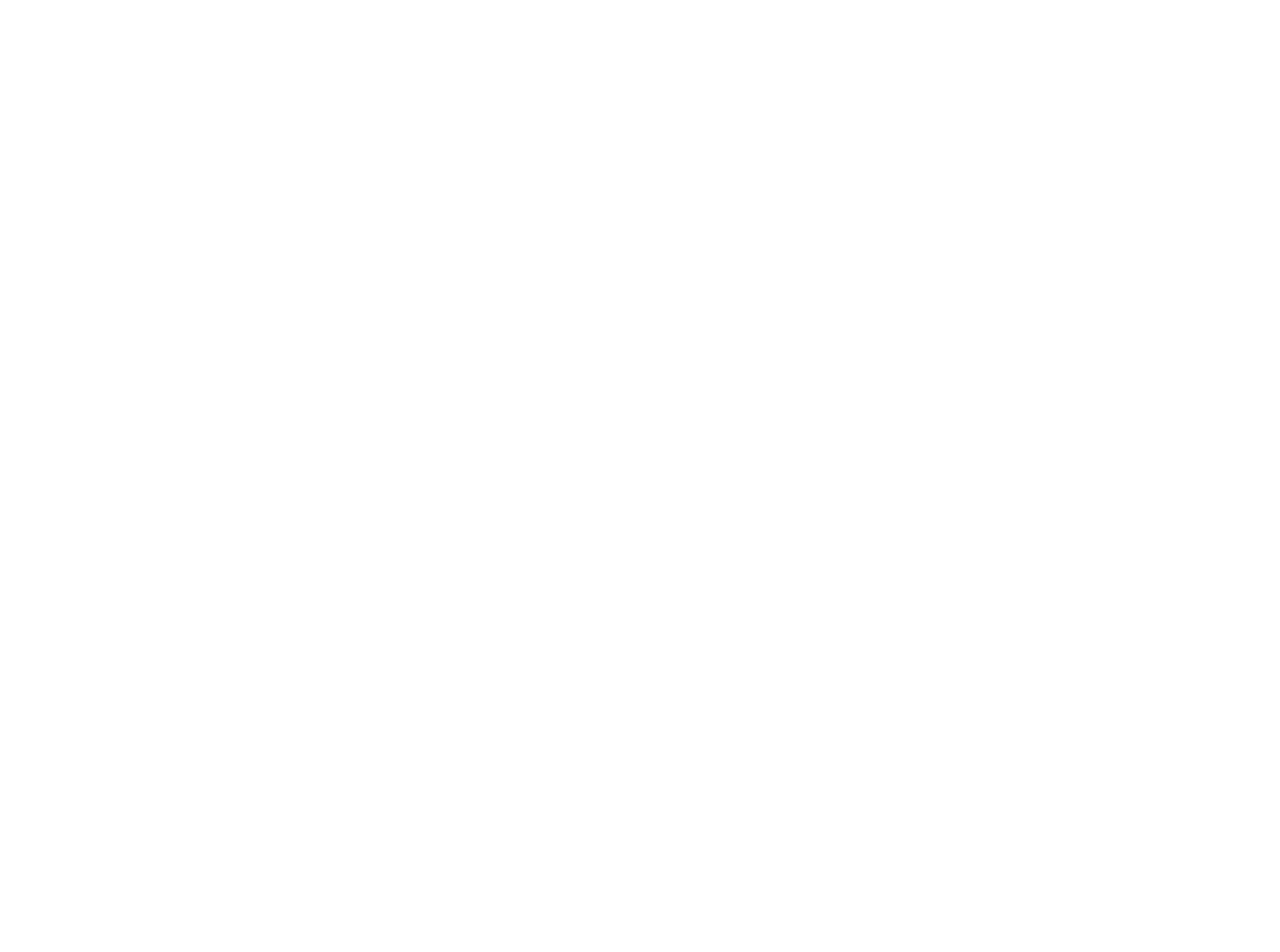
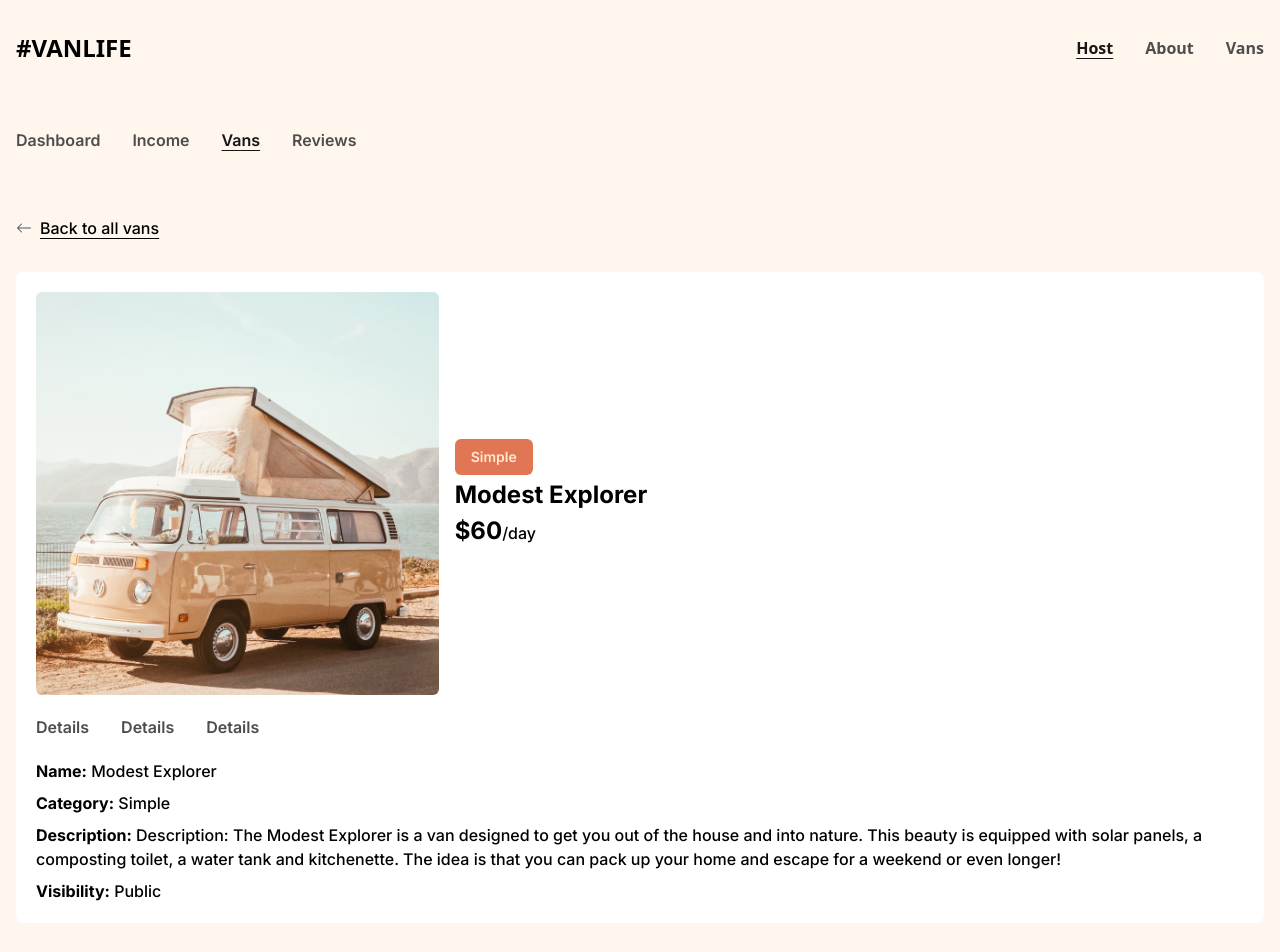
Before and after one commit to CalebCupul/vanlife, a React (Vite) app: page /host/vans/1 in a window 1280 px wide. Before the commit this address had no page. Shown: the top 952 px of the page. Before the commit the page ends 800 px from the top, so only its background shows below. Built offline with nearby package versions, Linux system fonts and the light colour scheme; what miragejs would draw is missing.

Commit message:
feat: add hostVans and HostVanDetail components

```diff
--- a/src/App.jsx
+++ b/src/App.jsx
@@ -11,6 +11,8 @@ import Dashboard from "./pages/Host/Dashboard";
 import Reviews from "./pages/Host/Reviews";
 import Income from "./pages/Host/Income";
 import HostLayout from "./components/HostLayout";
+import HostVans from "./pages/Host/HostVans";
+import HostVanDetail from "./pages/Host/HostVanDetail";
 
 
 function App() {
@@ -28,8 +30,11 @@ function App() {
           <Route path="host" element={<HostLayout />} >
             <Route index element={<Dashboard />} />
             <Route path="reviews" element={<Reviews />} />
-            <Route path="vans" element={<Vans />} />
             <Route path="income" element={<Income />} />
+            <Route path="vans" element={<HostVans />} />
+            <Route path="vans/:id" element={<HostVanDetail />} />
+
+
           </Route>
 
         </Route>
--- a/src/components/HostLayout.jsx
+++ b/src/components/HostLayout.jsx
@@ -1,34 +1,35 @@
-import { Link, Outlet } from "react-router-dom";
+import { NavLink, Outlet } from "react-router-dom";
 
 function HostLayout() {
   return (
     <section className="font-inter bg-custom-orange-100">
       <header className="bg-custom-orange-100 px-4 py-8 flex justify-between text-inter">
         <nav className="text-custom-gray-100 font-semibold flex gap-8 items-center">
-          <Link
+          <NavLink
             to="/host"
-            className="hover:text-interactive-states-200 hover:underline hover:underline-offset-4 active:text-interactive-states-200 active:underline active:underline-offset-4"
+            end
+            className={ ({isActive}) => `${isActive ? 'text-interactive-states-200 underline underline-offset-4 ' : ''}hover:text-interactive-states-200 hover:underline hover:underline-offset-4` }
           >
             Dashboard
-          </Link>
-          <Link
+          </NavLink>
+          <NavLink
             to="/host/income"
-            className="hover:text-interactive-states-200 hover:underline hover:underline-offset-4 active:text-interactive-states-200 active:underline active:underline-offset-4"
+            className={ ({isActive}) => `${isActive ? 'text-interactive-states-200 underline underline-offset-4 ' : ''}hover:text-interactive-states-200 hover:underline hover:underline-offset-4` }
           >
             Income
-          </Link>
-          <Link
+          </NavLink>
+          <NavLink
             to="/host/vans"
-            className="hover:text-interactive-states-200 hover:underline hover:underline-offset-4 active:text-interactive-states-200 active:underline active:underline-offset-4"
+            className={ ({isActive}) => `${isActive ? 'text-interactive-states-200 underline underline-offset-4 ' : ''}hover:text-interactive-states-200 hover:underline hover:underline-offset-4` }
           >
             Vans
-          </Link>
-          <Link
+          </NavLink>
+          <NavLink
             to="/host/reviews"
-            className="hover:text-interactive-states-200 hover:underline hover:underline-offset-4 active:text-interactive-states-200 active:underline active:underline-offset-4"
+            className={ ({isActive}) => `${isActive ? 'text-interactive-states-200 underline underline-offset-4 ' : ''}hover:text-interactive-states-200 hover:underline hover:underline-offset-4` }
           >
             Reviews
-          </Link>
+          </NavLink>
         </nav>
       </header>
         <Outlet />
--- a/src/pages/Host/Dashboard.jsx
+++ b/src/pages/Host/Dashboard.jsx
@@ -1,6 +1,7 @@
 import { Outlet } from "react-router-dom";
 import starImage from "../../assets/star3.png";
 import testVanImage from "../../assets/image-55.png";
+
 
 function Dashboard() {
   return (
--- /dev/null
+++ b/src/pages/Host/HostVanDetail.jsx
@@ -0,0 +1,85 @@
+import testVanImage from "../../assets/image-55.png";
+
+function HostVanDetail() {
+  return (
+    <section className="font-inter bg-custom-orange-100 px-4 py-8">
+      <div className="flex items-center gap-2">
+        <svg
+          xmlns="http://www.w3.org/2000/svg"
+          width="16"
+          height="16"
+          fill="currentColor"
+          className="text-gray-600 bi bi-arrow-left"
+          viewBox="0 0 16 16"
+        >
+          <path
+            fillRule="evenodd"
+            d="M15 8a.5.5 0 0 0-.5-.5H2.707l3.147-3.146a.5.5 0 1 0-.708-.708l-4 4a.5.5 0 0 0 0 .708l4 4a.5.5 0 0 0 .708-.708L2.707 8.5H14.5A.5.5 0 0 0 15 8z"
+          />
+        </svg>
+        <span className="underline underline-offset-4">
+          <a href="/host/vans">Back to all vans</a>
+        </span>
+      </div>
+      <article className="bg-white mt-8 p-5 rounded-lg">
+        <div className="grid grid-cols-3">
+          <img className="rounded-md" src={testVanImage} alt="" />
+          <div className="col-span-2 flex flex-col gap-1 justify-center p-4">
+            <span
+              className={`w-fit py-2 capitalize px-4 bg-interactive-states-100 text-custom-orange-200 rounded-md font-semibold text-sm`}
+            >
+              Simple
+            </span>
+            <h1 className="font-bold text-2xl">Modest Explorer</h1>
+            <p>
+              <span className="font-bold text-2xl">$60</span>/day
+            </p>
+          </div>
+        </div>
+        <header className="mt-5">
+          <nav className="text-custom-gray-100 font-semibold flex gap-8 items-center">
+            <a
+              className="hover:text-interactive-states-200 hover:underline hover:underline-offset-4 hover:font-bold"
+              href="#"
+            >
+              Details
+            </a>
+            <a
+              className="hover:text-interactive-states-200 hover:underline hover:underline-offset-4 hover:font-bold"
+              href="#"
+            >
+              Details
+            </a>
+
+            <a
+              className="hover:text-interactive-states-200 hover:underline hover:underline-offset-4 hover:font-bold"
+              href="#"
+            >
+              Details
+            </a>
+          </nav>
+        </header>
+        <div className="mt-5 flex flex-col gap-2">
+            <p><strong>Name:</strong> Modest Explorer</p>
+            <p><strong>Category:</strong> Simple</p>
+            <p><strong>Description:</strong> Description: The Modest Explorer is a van designed to get you out of the house and into nature. This beauty is equipped with solar panels, a composting toilet, a water tank and kitchenette. The idea is that you can pack up your home and escape for a weekend or even longer!</p>
+            <p><strong>Visibility:</strong> Public</p>
+        </div>
+      </article>
+    </section>
+  );
+}
+
+export default HostVanDetail;
+
+// <span
+//           className={`mt-10 inline-block py-2 capitalize px-4 ${
+//             van.type === "simple"
+//               ? "bg-interactive-states-100"
+//               : van.type === "luxury"
+//                 ? "bg-interactive-states-200"
+//                 : "bg-interactive-states-300"
+//           } text-custom-orange-200 rounded-md font-semibold`}
+//         >
+//           {van.type}
+//         </span>
--- /dev/null
+++ b/src/pages/Host/HostVans.jsx
@@ -0,0 +1,40 @@
+import { useEffect, useState } from "react";
+import { Link } from "react-router-dom";
+
+function HostVans() {
+  const [hostVans, setHostVans] = useState([]);
+
+  useEffect(() => {
+    fetch("/api/host/vans")
+      .then((res) => res.json())
+      .then((data) => setHostVans(data.vans));
+  }, []);
+
+  const hostVansElements = hostVans.map((van) => (
+    <article
+      key={van.id}
+      className="flex justify-between py-4 px-6 bg-white rounded-lg place-items-center"
+    >
+      <Link to={`/host/vans/${van.id}`}>
+        <div className="flex gap-4 place-items-center">
+          <img className="w-16 rounded-lg" src={van.imageUrl} alt={van.name} />
+          <div>
+            <p className="text-xl font-semibold">{van.name}</p>
+            <p className="text-custom-gray-100">${van.price}/day</p>
+          </div>
+        </div>
+      </Link>
+    </article>
+  ));
+
+  return (
+    <section className="font-inter bg-custom-orange-100 px-4 py-6">
+      <h1 className="text-3xl font-bold">Your listed vans</h1>
+      <div className="bg-custom-orange-100 py-6">
+        <div className="flex flex-col gap-4 mt-4">{hostVansElements}</div>
+      </div>
+    </section>
+  );
+}
+
+export default HostVans;
--- a/src/server.js
+++ b/src/server.js
@@ -7,16 +7,17 @@ createServer({
     },
 
     seeds(server) {
-        server.create("van", { id: "1", name: "Modest Explorer", price: 60, description: "The Modest Explorer is a van designed to get you out of the house and into nature. This beauty is equipped with solar panels, a composting toilet, a water tank and kitchenette. The idea is that you can pack up your home and escape for a weekend or even longer!", imageUrl: "https://assets.scrimba.com/advanced-react/react-router/modest-explorer.png", type: "simple" })
-        server.create("van", { id: "2", name: "Beach Bum", price: 80, description: "Beach Bum is a van inspired by surfers and travelers. It was created to be a portable home away from home, but with some cool features in it you won't find in an ordinary camper.", imageUrl: "https://assets.scrimba.com/advanced-react/react-router/beach-bum.png", type: "rugged" })
-        server.create("van", { id: "3", name: "Reliable Red", price: 100, description: "Reliable Red is a van that was made for travelling. The inside is comfortable and cozy, with plenty of space to stretch out in. There's a small kitchen, so you can cook if you need to. You'll feel like home as soon as you step out of it.", imageUrl: "https://assets.scrimba.com/advanced-react/react-router/reliable-red.png", type: "luxury" })
-        server.create("van", { id: "4", name: "Dreamfinder", price: 65, description: "Dreamfinder is the perfect van to travel in and experience. With a ceiling height of 2.1m, you can stand up in this van and there is great head room. The floor is a beautiful glass-reinforced plastic (GRP) which is easy to clean and very hard wearing. A large rear window and large side windows make it really light inside and keep it well ventilated.", imageUrl: "https://assets.scrimba.com/advanced-react/react-router/dreamfinder.png", type: "simple" })
-        server.create("van", { id: "5", name: "The Cruiser", price: 120, description: "The Cruiser is a van for those who love to travel in comfort and luxury. With its many windows, spacious interior and ample storage space, the Cruiser offers a beautiful view wherever you go.", imageUrl: "https://assets.scrimba.com/advanced-react/react-router/the-cruiser.png", type: "luxury" })
-        server.create("van", { id: "6", name: "Green Wonder", price: 70, description: "With this van, you can take your travel life to the next level. The Green Wonder is a sustainable vehicle that's perfect for people who are looking for a stylish, eco-friendly mode of transport that can go anywhere.", imageUrl: "https://assets.scrimba.com/advanced-react/react-router/green-wonder.png", type: "rugged" })
+        server.create("van", { id: "1", name: "Modest Explorer", price: 60, description: "The Modest Explorer is a van designed to get you out of the house and into nature. This beauty is equipped with solar panels, a composting toilet, a water tank and kitchenette. The idea is that you can pack up your home and escape for a weekend or even longer!", imageUrl: "https://assets.scrimba.com/advanced-react/react-router/modest-explorer.png", type: "simple", hostId: "124" })
+        server.create("van", { id: "2", name: "Beach Bum", price: 80, description: "Beach Bum is a van inspired by surfers and travelers. It was created to be a portable home away from home, but with some cool features in it you won't find in an ordinary camper.", imageUrl: "https://assets.scrimba.com/advanced-react/react-router/beach-bum.png", type: "rugged", hostId: "123" })
+        server.create("van", { id: "3", name: "Reliable Red", price: 100, description: "Reliable Red is a van that was made for travelling. The inside is comfortable and cozy, with plenty of space to stretch out in. There's a small kitchen, so you can cook if you need to. You'll feel like home as soon as you step out of it.", imageUrl: "https://assets.scrimba.com/advanced-react/react-router/reliable-red.png", type: "luxury", hostId: "123" })
+        server.create("van", { id: "4", name: "Dreamfinder", price: 65, description: "Dreamfinder is the perfect van to travel in and experience. With a ceiling height of 2.1m, you can stand up in this van and there is great head room. The floor is a beautiful glass-reinforced plastic (GRP) which is easy to clean and very hard wearing. A large rear window and large side windows make it really light inside and keep it well ventilated.", imageUrl: "https://assets.scrimba.com/advanced-react/react-router/dreamfinder.png", type: "simple", hostId: "123" })
+        server.create("van", { id: "5", name: "The Cruiser", price: 120, description: "The Cruiser is a van for those who love to travel in comfort and luxury. With its many windows, spacious interior and ample storage space, the Cruiser offers a beautiful view wherever you go.", imageUrl: "https://assets.scrimba.com/advanced-react/react-router/the-cruiser.png", type: "luxury", hostId: "123" })
+        server.create("van", { id: "6", name: "Green Wonder", price: 70, description: "With this van, you can take your travel life to the next level. The Green Wonder is a sustainable vehicle that's perfect for people who are looking for a stylish, eco-friendly mode of transport that can go anywhere.", imageUrl: "https://assets.scrimba.com/advanced-react/react-router/green-wonder.png", type: "rugged", hostId: "122" })
     },
 
     routes() {
         this.namespace = "api"
+        this.logging = false
 
         this.get("/vans", (schema, request) => {
             return schema.vans.all()
@@ -26,5 +27,16 @@ createServer({
             const id = request.params.id
             return schema.vans.find(id)
         })
+
+        this.get("/host/vans", (schema, request) => {
+            // Hard-code the hostId for now
+            return schema.vans.where({ hostId: "123" })
+        })
+
+        this.get("/host/vans/:id", (schema, request) => {
+            // Hard-code the hostId for now
+            const id = request.params.id
+            return schema.vans.where({ id, hostId: "123" })
+        })
     }
 })
```
